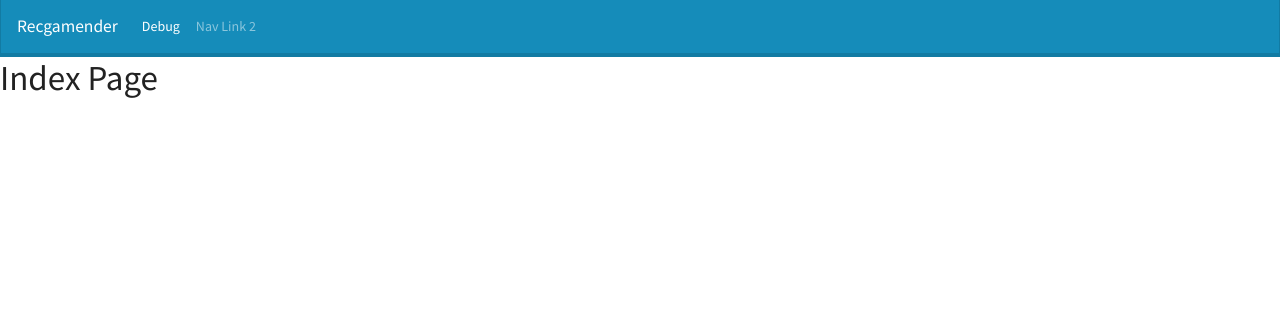
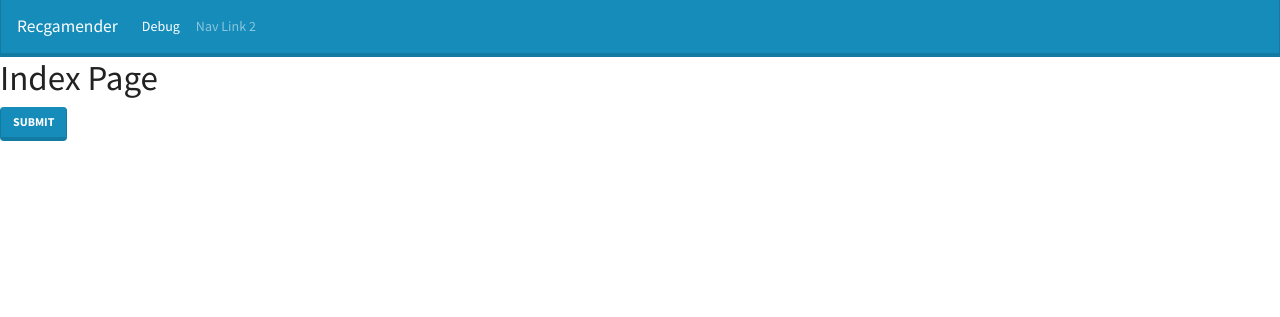
Before and after one commit to ldp77/recgamender, a Flask app: page / in a window 1280 px wide. Shown: the top 317 px of the page. Run offline with Flask 2, Linux system fonts and the light colour scheme; some libraries are stand-ins or nearby versions.

Commit message:
Add test form

```diff
--- a/app.py
+++ b/app.py
@@ -1,9 +1,11 @@
 from flask import Flask, render_template
+from forms import TestForm
 app = Flask(__name__)
+app.config['SECRET_KEY'] = '4da3ad463de4a2b60095e5b0'
 
-@app.route('/')
+@app.route('/', methods=['GET', 'POST'])
 def index():
-    return render_template('index.html')
+    return render_template('index.html', form=TestForm())
 
 if __name__ == '__main__':
     app.run(threaded=True, port=5000)
--- /dev/null
+++ b/forms.py
@@ -0,0 +1,6 @@
+from flask_wtf import FlaskForm
+from wtforms import StringField, PasswordField, SubmitField, BooleanField, SelectField, IntegerField, SelectMultipleField
+from wtforms.validators import DataRequired, Length, EqualTo, ValidationError, InputRequired
+
+class TestForm(FlaskForm):
+    submit = SubmitField('Submit')
--- a/requirements.txt
+++ b/requirements.txt
@@ -1,3 +1,5 @@
 Flask==1.1.2
 Werkzeug==1.0.1
 gunicorn==20.1.0
+WTForms==2.3.3
+Flask-WTF==0.14.3
--- a/templates/index.html
+++ b/templates/index.html
@@ -1,4 +1,12 @@
 {% extends "base.html" %}
 {% block content %}
     <h1>Index Page</h1>
+    <form action="" method="post">
+        {{form.hidden_tag()}}
+        <fieldset class="form-group">
+            <div class="form-group">
+                {{ form.submit(class="btn btn-primary") }}
+            </div>
+        </fieldset>
+    </form>
 {% endblock content %}
```
